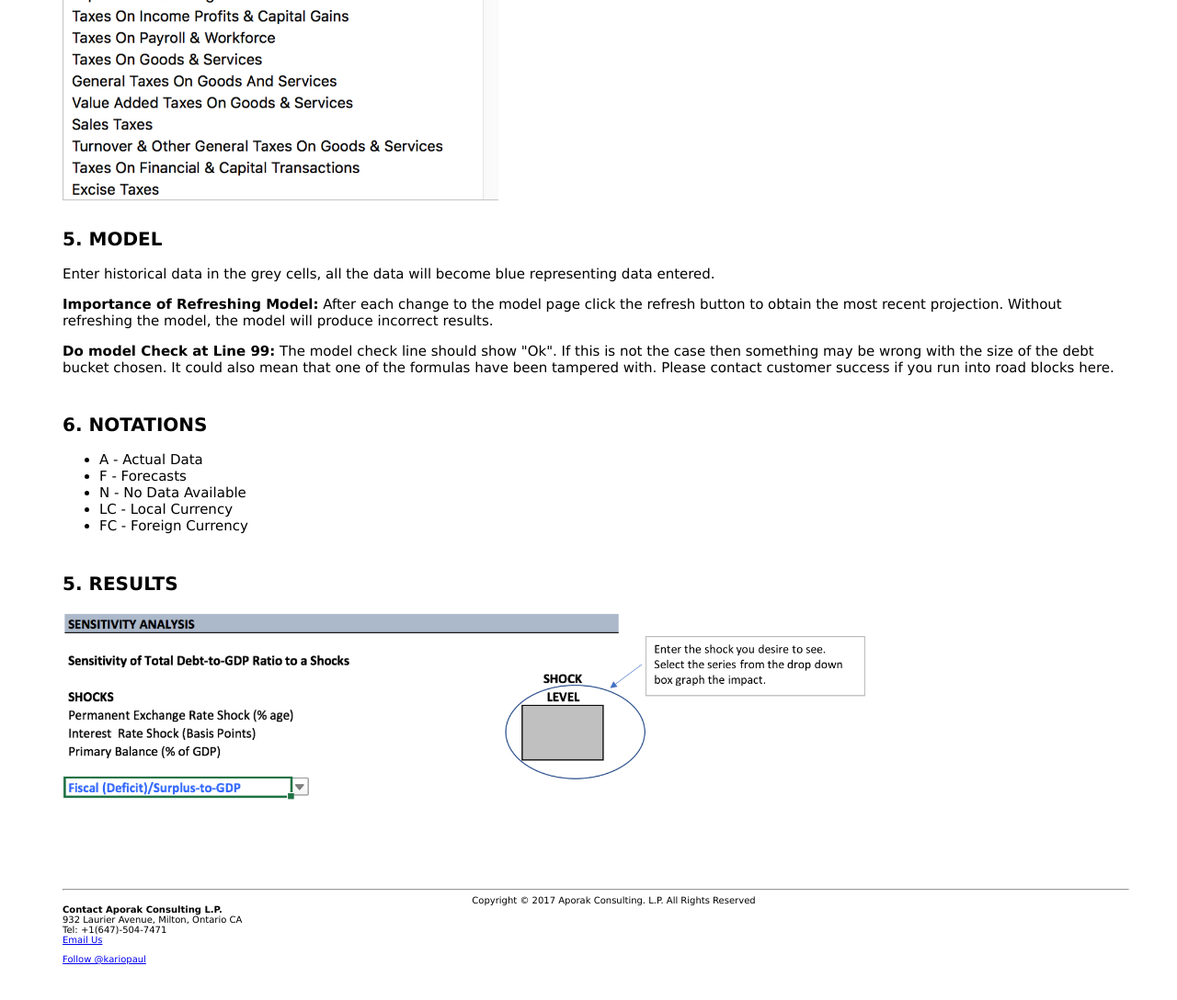
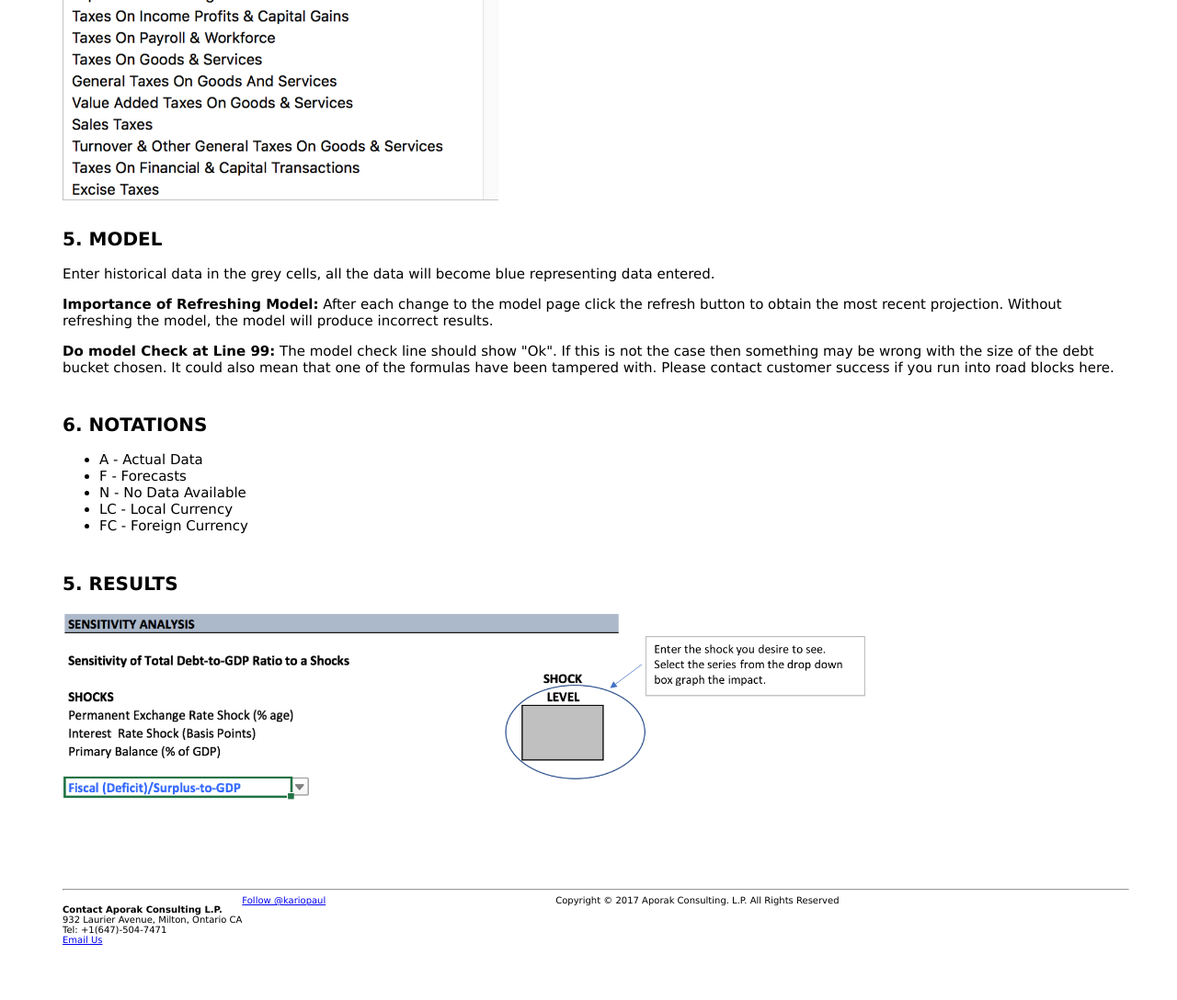
Before and after one commit to kariopaul/ApK, a plain HTML site: page index.html in a window 1280 px wide. Shown: the part 4266-5354 px from the top of the page at 92% size. Drawn offline with Linux system fonts and the light colour scheme.

Commit message:
Update styles.css

```diff
--- a/styles.css
+++ b/styles.css
@@ -17,5 +17,5 @@ img.Small_Btn:hover
   -moz-transition: opacity .2s ease-out;
   -webkit-transition: opacity .2s ease-out;
   -o-transition: opacity .2s ease-out; }
-div.Left_footer {float:left; clear:left;}
+div.Left_footer {float:left; clear:right;}
 a.Middle_footer {display:inline; padding-left: 250px; padding-top: 40px;}
```
